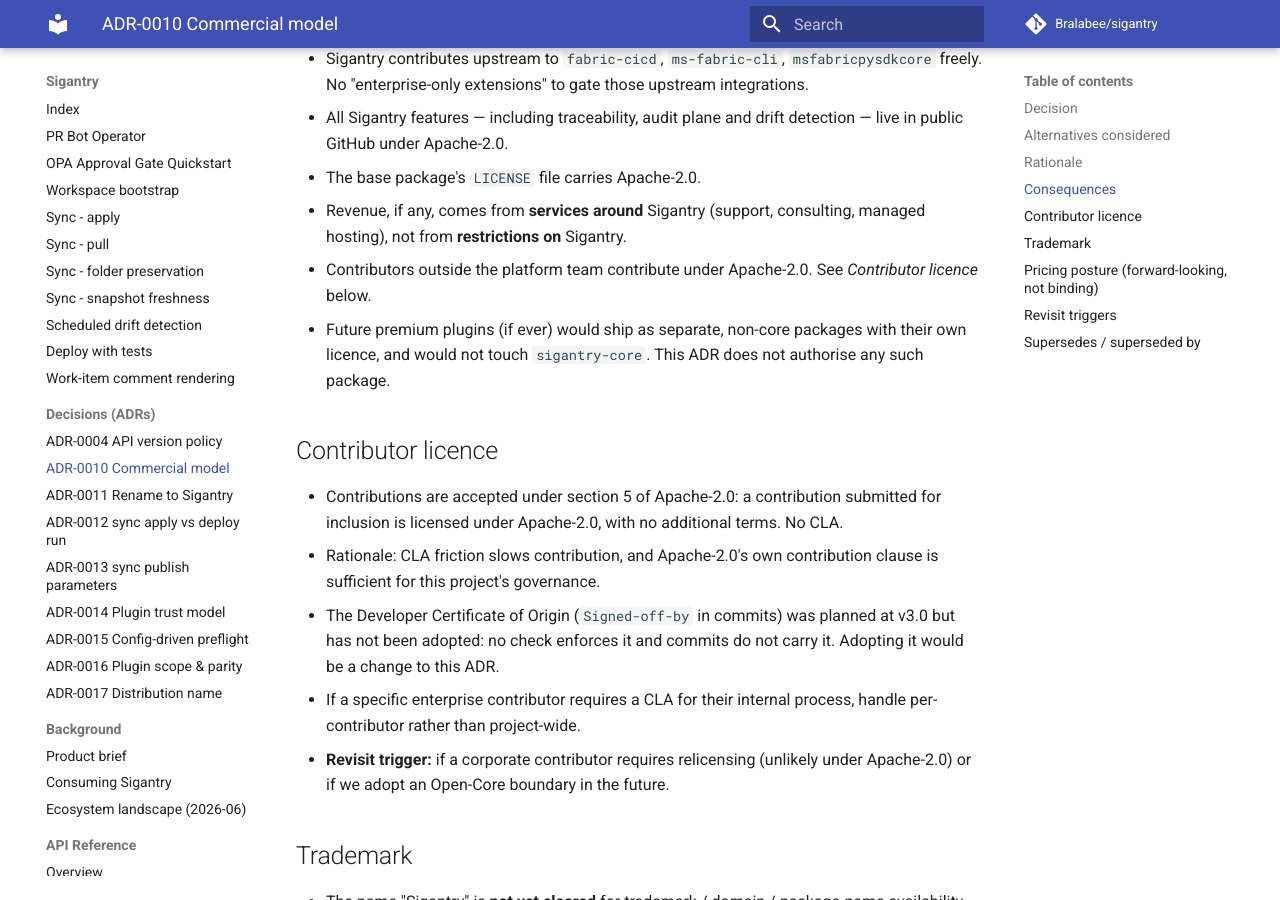
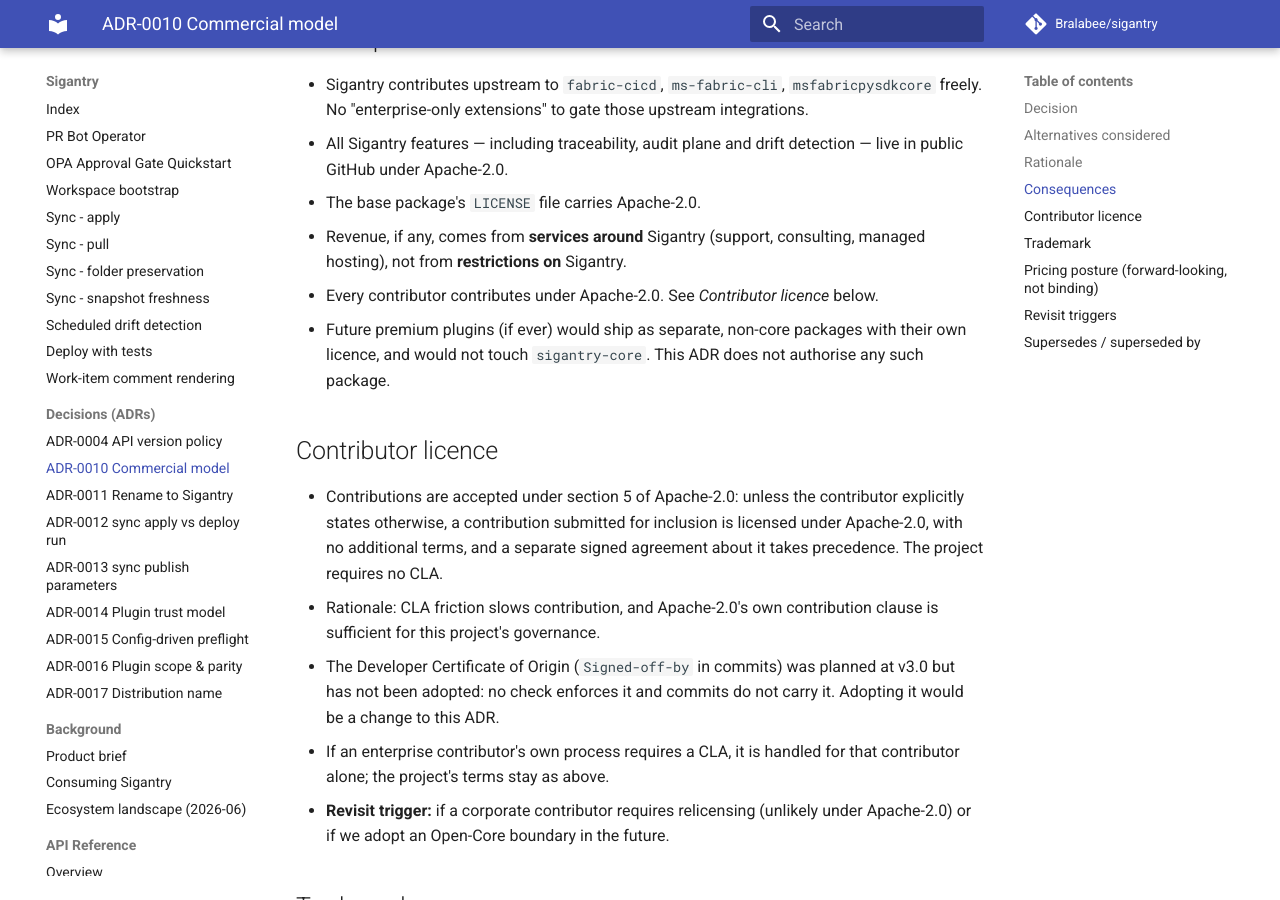
Before and after one commit to Bralabee/sigantry, an MkDocs documentation site: the page built from docs/decisions/ADR-0010-commercial-model.md, in a window 1280 px wide and 900 px high, scrolled down 2237 px. Built offline with MkDocs 1.6.1 and Material for MkDocs 9.7.7, drawn with Linux system fonts in a browser that asks for light colours; comment, search, counter and statistics services are not loaded; some of the changed text lies outside the part shown.

Commit message:
docs: state the contribution terms as Apache-2.0 section 5 states them
Round 1 found four statements this PR added that were not true:
- section 5 applies "unless you explicitly state otherwise", and a
  separately signed agreement takes precedence; the text left both out;
- copyright in work done for an employer usually belongs to the
  employer, so "you keep the copyright" was wrong for that case;
- "no CLA is required" sat beside a kept bullet allowing a
  per-contributor CLA; both now say the project requires none and a
  contributor's own CLA stays with that contributor;
- "the copyright notice on published material" named holders, but the
  wheel and LICENSE carry no such notice; the ADR now names the guide
  cover pages, which are the only place it appears.

```diff
--- a/docs/decisions/ADR-0010-commercial-model.md
+++ b/docs/decisions/ADR-0010-commercial-model.md
@@ -12,7 +12,7 @@
 
 - The base package (`sigantry-core` at the time; published as `sigantry`, see [ADR-0017](ADR-0017-distribution-name-sigantry.md)) is Apache-2.0.
 - There is no "core" / "enterprise" split. Every capability built in v3.0 is in the OSS repo.
-- Each contributor keeps the copyright in their own contributions: nothing is assigned and no CLA is required. The copyright notice on published material names the maintainer and the contributors. (See the *Contributor licence* section below.)
+- Copyright in each contribution stays with its owner (the contributor, or their employer where it owns the work): the project takes no assignment and requires no CLA. The cover pages of the published guides name the maintainer and the contributors. (See the *Contributor licence* section below.)
 - Any future commercial layer (support subscription, managed control plane, premium plugins) is explicitly **out of scope for v3.0** and would require revisiting this ADR.
 
 ## Alternatives considered
@@ -40,15 +40,15 @@
 - All Sigantry features — including traceability, audit plane and drift detection — live in public GitHub under Apache-2.0.
 - The base package's `LICENSE` file carries Apache-2.0.
 - Revenue, if any, comes from **services around** Sigantry (support, consulting, managed hosting), not from **restrictions on** Sigantry.
-- Contributors outside the platform team contribute under Apache-2.0. See *Contributor licence* below.
+- Every contributor contributes under Apache-2.0. See *Contributor licence* below.
 - Future premium plugins (if ever) would ship as separate, non-core packages with their own licence, and would not touch `sigantry-core`. This ADR does not authorise any such package.
 
 ## Contributor licence
 
-- Contributions are accepted under section 5 of Apache-2.0: a contribution submitted for inclusion is licensed under Apache-2.0, with no additional terms. No CLA.
+- Contributions are accepted under section 5 of Apache-2.0: unless the contributor explicitly states otherwise, a contribution submitted for inclusion is licensed under Apache-2.0, with no additional terms, and a separate signed agreement about it takes precedence. The project requires no CLA.
 - Rationale: CLA friction slows contribution, and Apache-2.0's own contribution clause is sufficient for this project's governance.
 - The Developer Certificate of Origin (`Signed-off-by` in commits) was planned at v3.0 but has not been adopted: no check enforces it and commits do not carry it. Adopting it would be a change to this ADR.
-- If a specific enterprise contributor requires a CLA for their internal process, handle per-contributor rather than project-wide.
+- If an enterprise contributor's own process requires a CLA, it is handled for that contributor alone; the project's terms stay as above.
 - **Revisit trigger:** if a corporate contributor requires relicensing (unlikely under Apache-2.0) or if we adopt an Open-Core boundary in the future.
 
 ## Trademark
```
Also changed, not shown: CHANGELOG.md (+4 -3 lines), CONTRIBUTING.md (+8 -4 lines).
